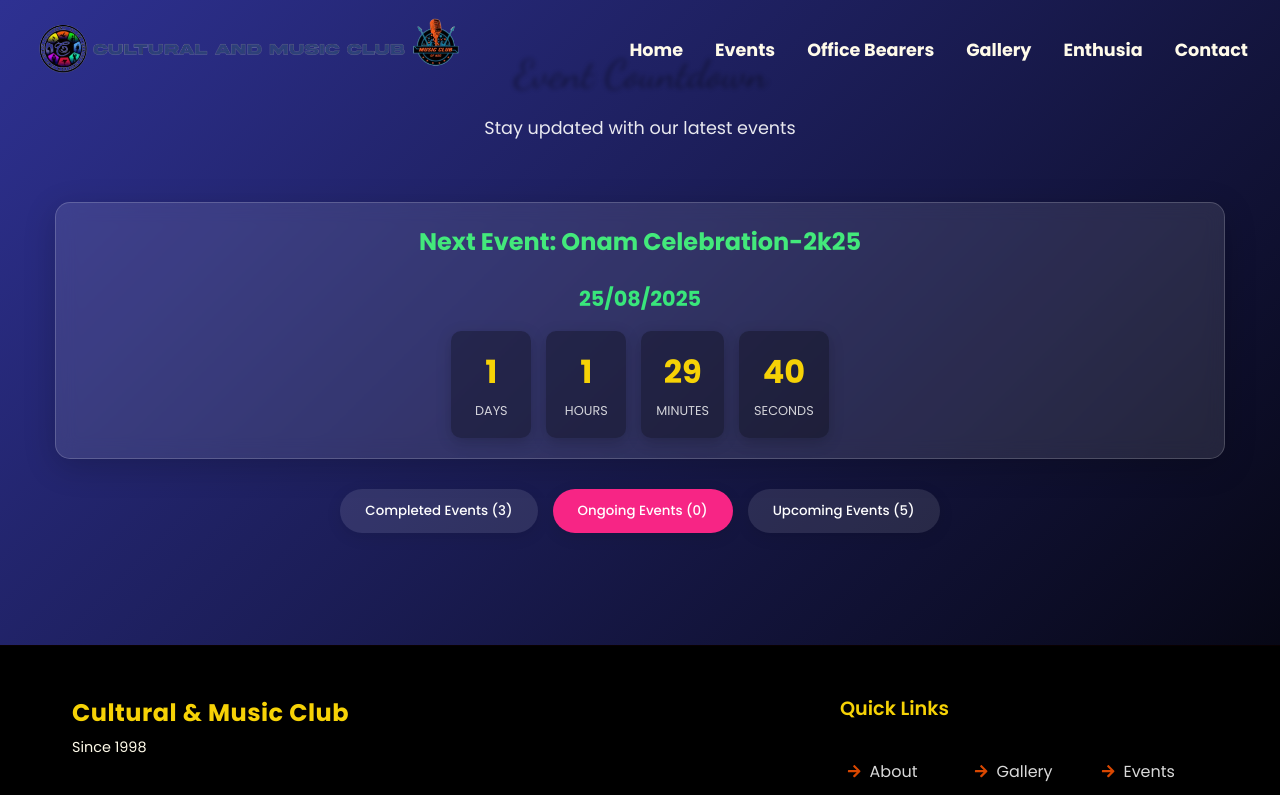
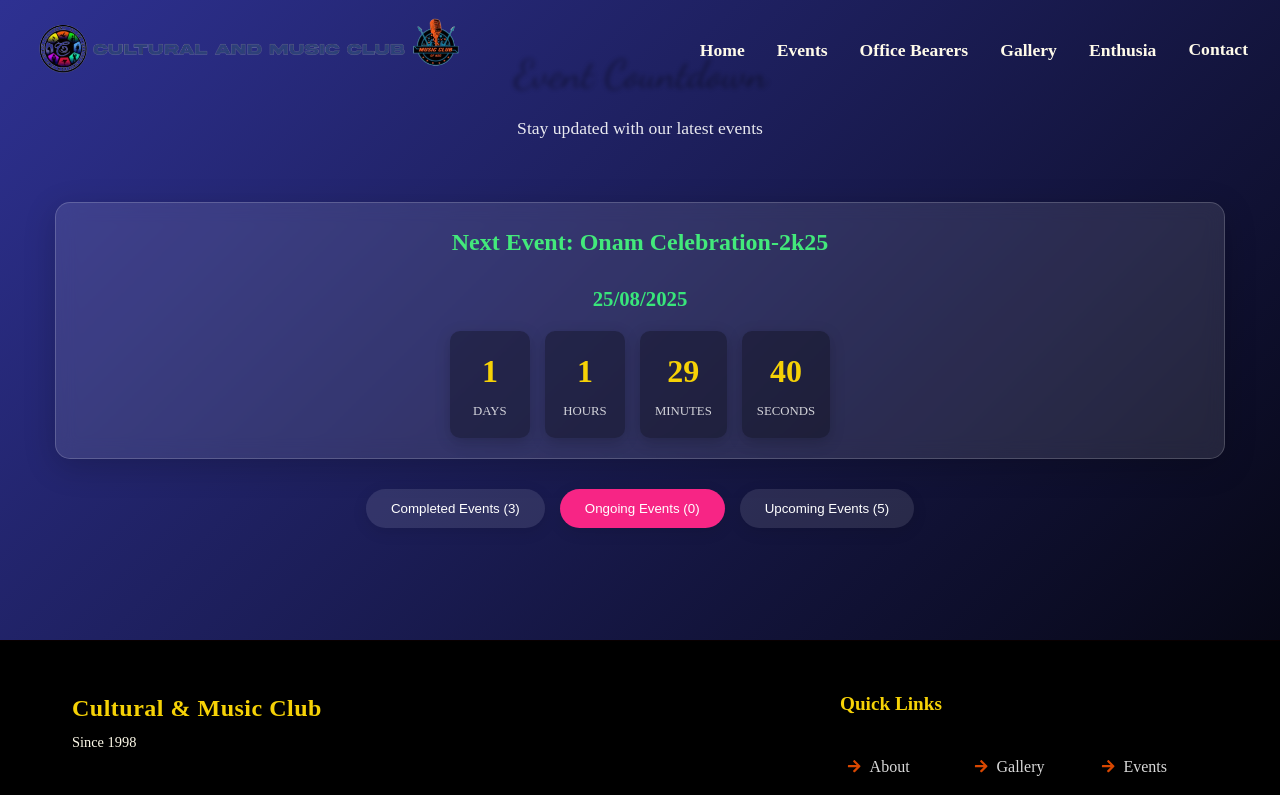
Before and after one commit to sakthivel3011/CULTURAL-CLUB, a React (Vite) app: page /event in a window 1280 px wide. Shown: the top 795 px of the page. Built offline with nearby package versions, Linux system fonts and the light colour scheme.

Commit message:
Update Event.css

```diff
--- a/src/assets/styles/Event.css
+++ b/src/assets/styles/Event.css
@@ -28,7 +28,7 @@
   margin: 0;
   padding: 0;
   box-sizing: border-box;
-  font-family: 'Poppins', sans-serif;
+
 }
 
 body {
```
